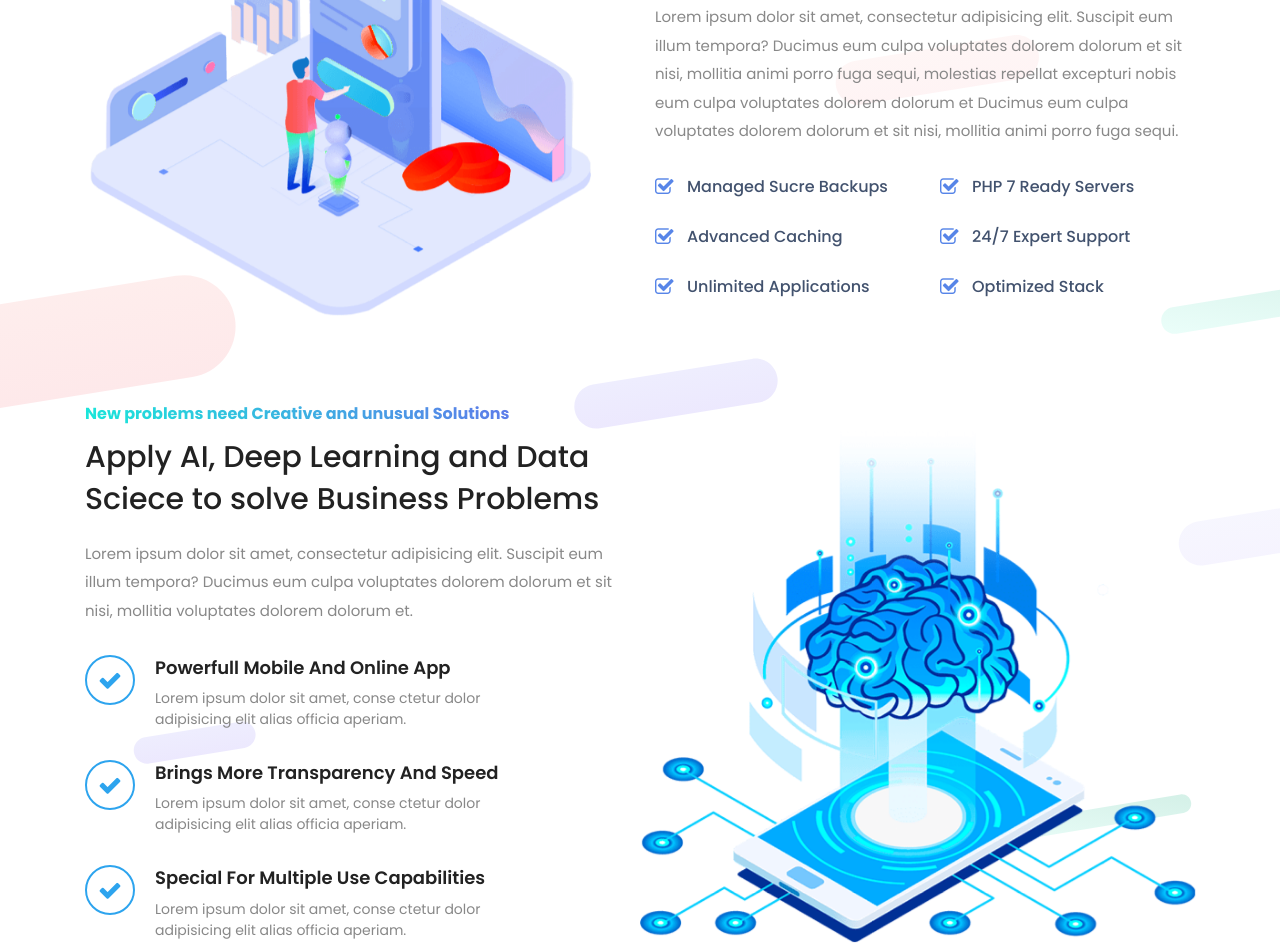
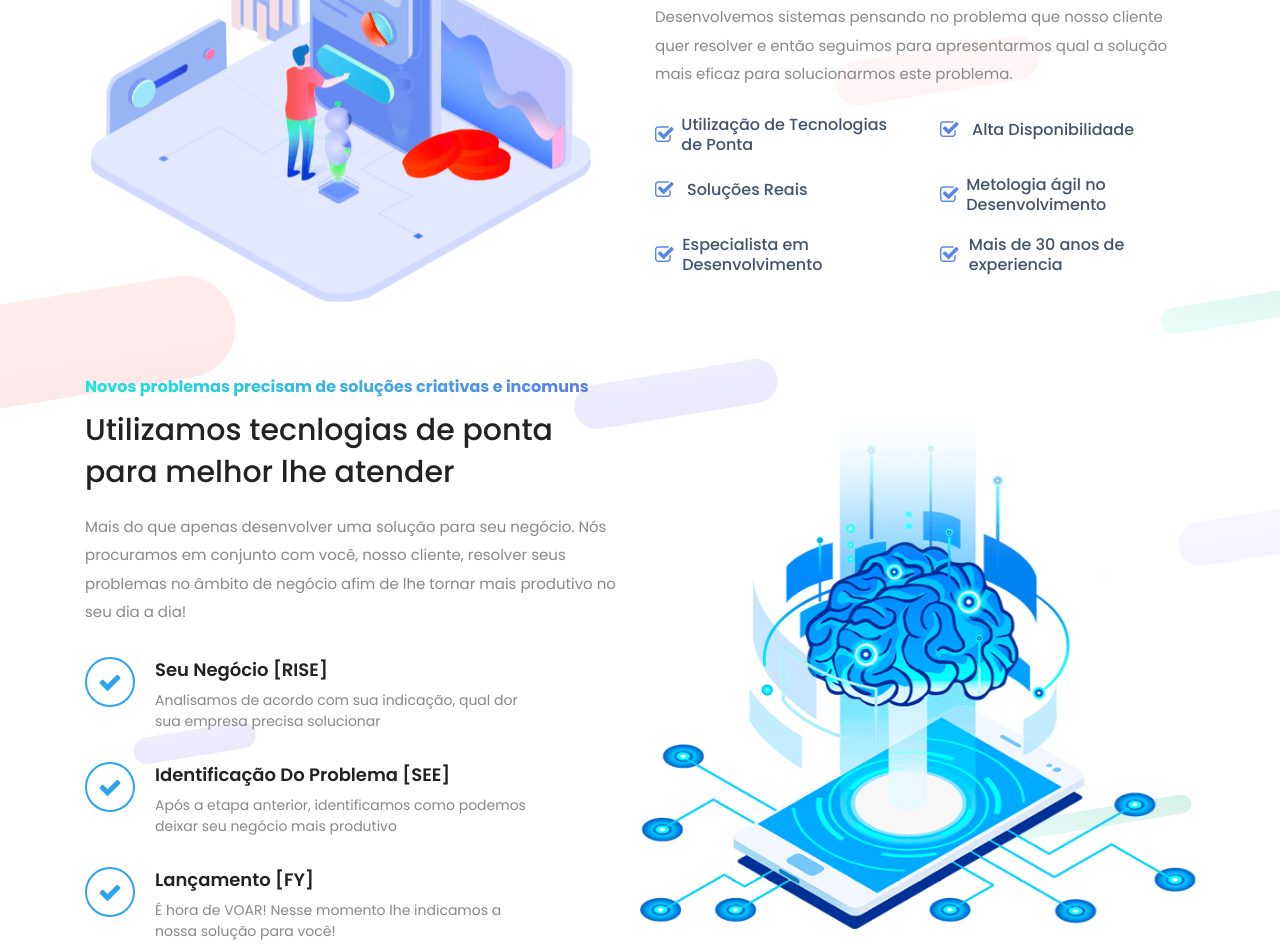
Before and after one commit to riseefy/landpage, a plain HTML site: page index.html in a window 1280 px wide. Shown: the part 977-1923 px from the top of the page. Drawn offline with Linux system fonts and the light colour scheme; files whose address does not match are found by name.

Commit message:
Nossa Atuação

```diff
--- a/index.html
+++ b/index.html
@@ -132,44 +132,44 @@
                         <div class="dream-dots text-left fadeInUp" data-wow-delay="0.2s" style="visibility: visible; animation-delay: 0.2s; animation-name: fadeInUp;">
                             <span class="gradient-text blue">Nós temos exatamente o que você precisa</span>
                         </div>
-                        <h4 class="fadeInUp" data-wow-delay="0.3s">Somos uma empresa especializada no desenvolvimento de Sites e Apps</h4>
-                        <p class="fadeInUp" data-wow-delay="0.4s">Lorem ipsum dolor sit amet, consectetur adipisicing elit. Suscipit eum illum tempora? Ducimus eum culpa voluptates dolorem dolorum et sit nisi, mollitia animi porro fuga sequi, molestias repellat excepturi nobis eum culpa voluptates dolorem dolorum et Ducimus eum culpa voluptates dolorem dolorum et sit nisi, mollitia animi porro fuga sequi.</p>
+                        <h4 class="fadeInUp" data-wow-delay="0.3s">Somos uma empresa especializada no desenvolvimento de Aplicativos</h4>
+                        <p class="fadeInUp" data-wow-delay="0.4s">Desenvolvemos sistemas pensando no problema que nosso cliente quer resolver e então seguimos para apresentarmos qual a solução mais eficaz para solucionarmos este problema.</p>
                         <div class="list-wrap align-items-center mb-20">
                             <div class="row">
                                 <div class="col-md-6">
                                     <div class="side-feature-list-item">
                                         <i class="fa fa-check-square-o check-mark-icon-font" aria-hidden="true"></i>
-                                        <div class="foot-c-info">Managed Sucre Backups</div>
+                                        <div class="foot-c-info">Utilização de Tecnologias de Ponta</div>
                                     </div>
                                 </div>
                                 <div class="col-md-6">
                                     <div class="side-feature-list-item">
                                         <i class="fa fa-check-square-o check-mark-icon-font" aria-hidden="true"></i>
-                                        <div class="foot-c-info">PHP 7 Ready Servers</div>
+                                        <div class="foot-c-info">Alta Disponibilidade </div>
                                     </div>
                                 </div>
                                 <div class="col-md-6">
                                     <div class="side-feature-list-item">
                                         <i class="fa fa-check-square-o check-mark-icon-font" aria-hidden="true"></i>
-                                        <div class="foot-c-info">Advanced Caching</div>
+                                        <div class="foot-c-info">Soluções Reais</div>
                                     </div>
                                 </div>
                                 <div class="col-md-6">
                                     <div class="side-feature-list-item">
                                         <i class="fa fa-check-square-o check-mark-icon-font" aria-hidden="true"></i>
-                                        <div class="foot-c-info">24/7 Expert Support</div>
+                                        <div class="foot-c-info">Metologia ágil no Desenvolvimento</div>
                                     </div>
                                 </div>
                                 <div class="col-md-6">
                                     <div class="side-feature-list-item">
                                         <i class="fa fa-check-square-o check-mark-icon-font" aria-hidden="true"></i>
-                                        <div class="foot-c-info">Unlimited Applications</div>
+                                        <div class="foot-c-info">Especialista em Desenvolvimento</div>
                                     </div>
                                 </div>
                                 <div class="col-md-6">
                                     <div class="side-feature-list-item">
                                         <i class="fa fa-check-square-o check-mark-icon-font" aria-hidden="true"></i>
-                                        <div class="foot-c-info">Optimized Stack</div>
+                                        <div class="foot-c-info">Mais de 30 anos de experiencia</div>
                                     </div>
                                 </div>
 
@@ -188,17 +188,17 @@
                     <div class="col-12 col-lg-6 offset-lg-0">
                         <div class="who-we-contant">
                             <div class="dream-dots text-left fadeInUp" data-wow-delay="0.2s" style="visibility: visible; animation-delay: 0.2s; animation-name: fadeInUp;">
-                                <span class="gradient-text blue">New problems need Creative and unusual Solutions</span>
+                                <span class="gradient-text blue">Novos problemas precisam de soluções criativas e incomuns</span>
                             </div>
-                            <h4 class="fadeInUp" data-wow-delay="0.3s">Apply AI, Deep Learning and Data Sciece to solve Business Problems</h4>
-                            <p class="fadeInUp" data-wow-delay="0.4s">Lorem ipsum dolor sit amet, consectetur adipisicing elit. Suscipit eum illum tempora? Ducimus eum culpa voluptates dolorem dolorum et sit nisi, mollitia voluptates dolorem dolorum et.</p>
+                            <h4 class="fadeInUp" data-wow-delay="0.3s">Utilizamos tecnlogias de ponta para melhor lhe atender</h4>
+                            <p class="fadeInUp" data-wow-delay="0.4s">Mais do que apenas desenvolver uma solução para seu negócio. Nós procuramos em conjunto com você, nosso cliente, resolver seus problemas no âmbito de negócio afim de lhe tornar mais produtivo no seu dia a dia!</p>
                             <div class="services-block-four v2 mt-30">
                                 <div class="inner-box">
                                     <div class="icon-font-box">
                                         <i class="fa fa-check"></i>
                                     </div>
-                                    <h3><a href="#">Powerfull Mobile And Online App</a></h3>
-                                    <div class="text width-80">Lorem ipsum dolor sit amet, conse ctetur dolor adipisicing elit alias officia aperiam.</div>
+                                    <h3><a href="#">Seu negócio [RISE]</a></h3>
+                                    <div class="text width-80">Analisamos de acordo com sua indicação, qual dor sua empresa precisa solucionar</div>
                                 </div>
                             </div>
                             <div class="services-block-four v2">
@@ -206,8 +206,8 @@
                                     <div class="icon-font-box">
                                         <i class="fa fa-check"></i>
                                     </div>
-                                    <h3><a href="#">Brings More Transparency And Speed</a></h3>
-                                    <div class="text width-80">Lorem ipsum dolor sit amet, conse ctetur dolor adipisicing elit alias officia aperiam.</div>
+                                    <h3><a href="#">Identificação do Problema [SEE]</a></h3>
+                                    <div class="text width-80">Após a etapa anterior, identificamos como podemos deixar seu negócio mais produtivo</div>
                                 </div>
                             </div>
                             <div class="services-block-four v2">
@@ -215,8 +215,8 @@
                                     <div class="icon-font-box">
                                         <i class="fa fa-check"></i>
                                     </div>
-                                    <h3><a href="#">Special For Multiple Use Capabilities</a></h3>
-                                    <div class="text width-80">Lorem ipsum dolor sit amet, conse ctetur dolor adipisicing elit alias officia aperiam.</div>
+                                    <h3><a href="#">Lançamento [FY]</a></h3>
+                                    <div class="text width-80">É hora de VOAR! Nesse momento lhe indicamos a nossa solução para você!</div>
                                 </div>
                             </div>
                         </div>
```
